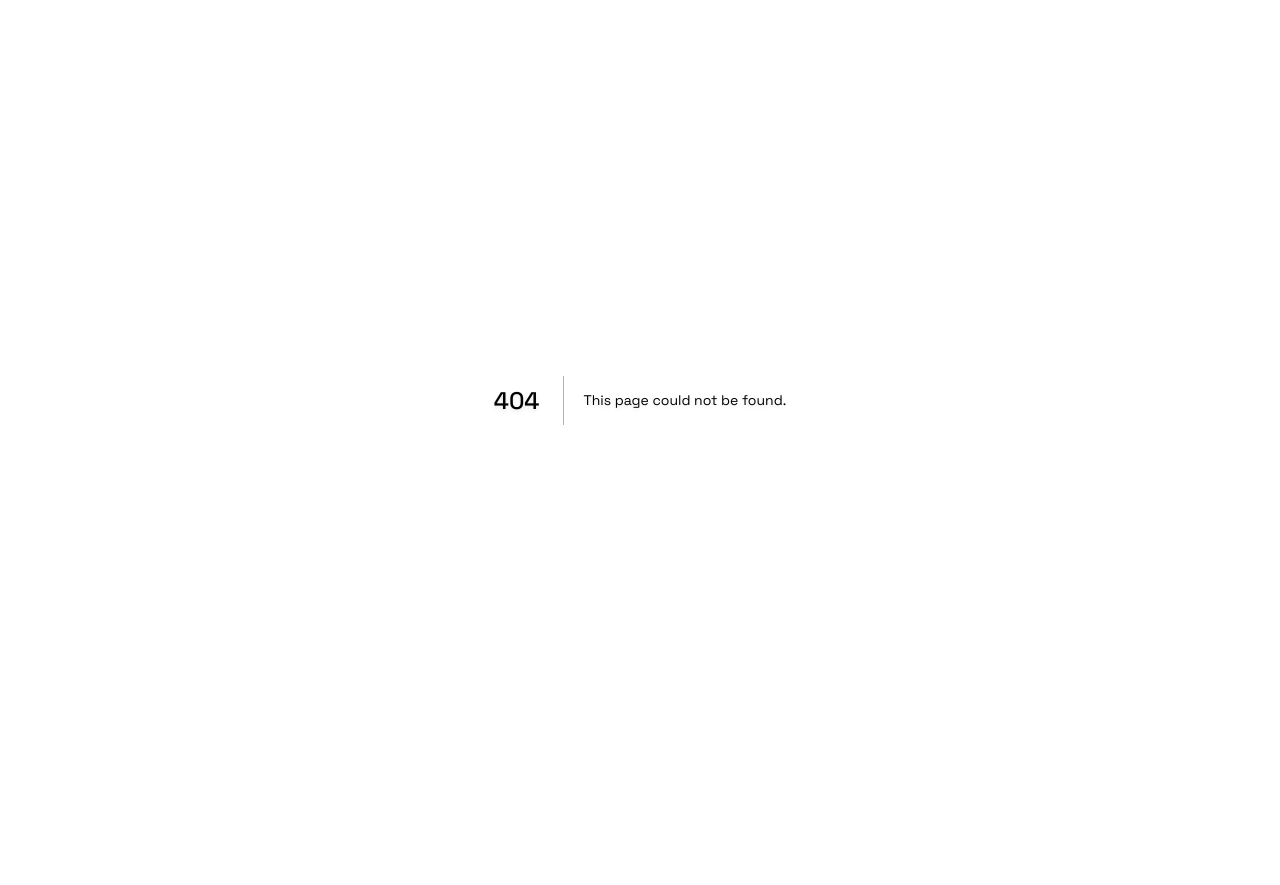
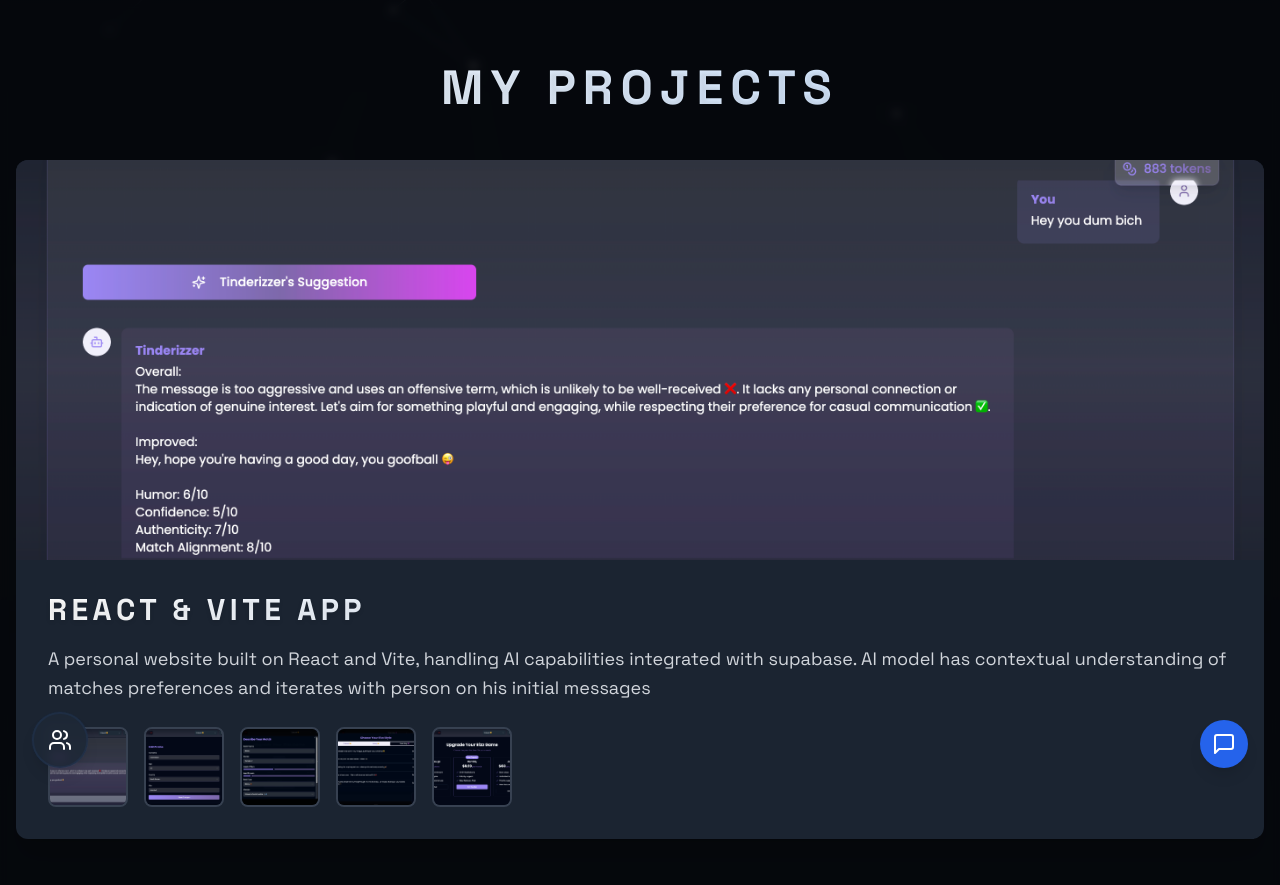
Before and after one commit to GloryMighty/PersonalWebsite, a Next.js app: page /projects in a window 1280 px wide. Before the commit this address had no page. Shown: the top 885 px of the page. Before the commit the page ends 800 px from the top, so only its background shows below. Built offline with nearby package versions, Linux system fonts and the light colour scheme.

Commit message:
New page for projects

```diff
--- a/app/globals.css
+++ b/app/globals.css
@@ -1,11 +1,54 @@
 /**
  * Global CSS Styles
  * This file contains core styling and utilities for the entire application.
+ * app/globals.css
  */
 
 @tailwind base;
 @tailwind components;
 @tailwind utilities;
+
+/* Project Page Styles */
+.project-card {
+  @apply bg-gray-800/90 backdrop-blur-md rounded-xl overflow-hidden shadow-xl transition-transform duration-300 hover:transform hover:scale-[1.02];
+}
+
+.project-image-container {
+  @apply relative w-full h-[300px] md:h-[400px] overflow-hidden;
+}
+
+.project-image {
+  @apply object-cover object-center w-full h-full transition-transform duration-500 hover:scale-105;
+}
+
+.project-content {
+  @apply p-6 md:p-8;
+}
+
+.project-title {
+  @apply text-2xl md:text-3xl font-bold text-white mb-4 tech-text bg-clip-text text-transparent bg-gradient-to-r from-white to-blue-200;
+}
+
+.project-description {
+  @apply text-gray-300 text-lg leading-relaxed mb-6;
+}
+
+.project-gallery {
+  @apply flex flex-wrap gap-4;
+}
+
+.gallery-thumbnail {
+  @apply relative w-20 h-20 rounded-lg overflow-hidden border-2 border-gray-700 transition-all duration-300 cursor-pointer;
+  @apply hover:border-blue-500 hover:shadow-lg hover:shadow-blue-500/20;
+}
+
+.thumbnail-image {
+  @apply object-cover w-full h-full transition-transform duration-300;
+}
+
+.gallery-thumbnail:hover .thumbnail-image {
+  @apply scale-110;
+}
 
 /* Theme Variables */
 :root {
--- a/app/layout.tsx
+++ b/app/layout.tsx
@@ -1,3 +1,5 @@
+// app/layout.tsx
+
 import type { Metadata } from "next"
 import { Space_Grotesk } from "next/font/google"
 import "./globals.css"
--- a/app/page.tsx
+++ b/app/page.tsx
@@ -1,19 +1,15 @@
+// app/page.tsx
+
 "use client"
 
 import { useState, useEffect, useRef } from "react"
 import { motion, useScroll, useTransform, AnimatePresence } from "framer-motion"
-import SocialLinksWidget from "@/components/SocialLinksWidget"
-import ProjectCarousel from "@/components/ProjectCarousel"
+import SocialLinksWidget from "../components/SocialLinksWidget"
 import ConstellationBackground from "../components/ConstellationBackground"
 import MicroSparks from "../components/MicroSparks"
 import ChatWidget from "../components/ChatWidget"
 
 // Types
-interface Project {
-  id: number
-  title: string
-  images: string[]
-}
 
 interface BioSection {
   title: string
@@ -237,36 +233,6 @@
   )
 }
 
-// Data
-const projects: Project[] = [
-  {
-    id: 1,
-    title: "React & Vite App",
-    images: [
-      "/ReactScreen/Main.png",
-      "/ReactScreen/Profile.png",
-      "/ReactScreen/Description.png",
-      "/ReactScreen/Approach.png",
-      "/ReactScreen/Upgrade.png"
-    ]
-  },
-  {
-    id: 2,
-    title: "Python Streamlit App",
-    images: [
-      "/StreamlitScreen/Main.png",
-      "/StreamlitScreen/Upload.png",
-      "/StreamlitScreen/Process.png",
-      "/StreamlitScreen/AIResponse.png",
-      "/StreamlitScreen/Delete.png"
-    ]
-  },
-  {
-    id: 3,
-    title: "My Introduction",
-    images: ["/placeholder.svg?height=315&width=560"]
-  },
-]
 
 const bioSections: BioSection[] = [
   {
@@ -298,7 +264,6 @@
 
 // Main Page Component
 export default function Home(): JSX.Element {
-  const [activeProject, setActiveProject] = useState(projects[0])
   const { scrollYProgress } = useScroll()
   const opacity = useTransform(scrollYProgress, [0, 0.2], [0, 1])
 
@@ -320,6 +285,10 @@
   window.addEventListener('resize', handleResize); // Call it on resize
   return () => window.removeEventListener('resize', handleResize); // Cleanup
 }, []);
+
+const redirectToProjects = () => {
+  window.location.href = "/projects"
+}
 
 return (
     <div className="min-h-screen relative">
@@ -358,39 +327,12 @@
               whileHover={{ scale: 1.05 }}
               whileTap={{ scale: 0.95 }}
               className="bg-blue-600 hover:bg-blue-700 text-white font-bold py-4 px-8 rounded-full transition duration-300 ease-in-out transform hover:-translate-y-1 shadow-lg hover:shadow-xl tech-text"
-              onClick={() => document.getElementById("projects")?.scrollIntoView({ behavior: "smooth" })}
+              onClick={() => redirectToProjects()}
             >
               Explore My Projects
             </motion.button>
           </motion.div>
 
-          <section id="projects" className="content-glass p-8 backdrop-blur-md max-w-5xl mx-auto">
-            <h2 className="tech-text text-3xl mb-8 text-center bg-clip-text text-transparent bg-gradient-to-r from-white to-blue-200">
-              My Projects
-            </h2>
-            <div className="grid grid-cols-1 gap-8">
-              {projects.map((project) => (
-                <motion.div
-                  key={project.id}
-                  className="rounded-lg overflow-hidden transform transition-all duration-300"
-                  initial={{ opacity: 0, y: 20 }}
-                  whileInView={{ opacity: 1, y: 0 }}
-                  viewport={{ once: true }}
-                  transition={{ duration: 0.5 }}
-                >
-                  <div className="p-4 bg-gray-800/80 backdrop-blur mb-4">
-                    <h3 className="text-2xl font-semibold text-center tech-text bg-clip-text text-transparent bg-gradient-to-r from-white to-blue-200">
-                      {project.title}
-                    </h3>
-                  </div>
-                  <ProjectCarousel
-                    images={project.images}
-                    title={project.title}
-                  />
-                </motion.div>
-              ))}
-            </div>
-          </section>
 
 
         </main>
--- /dev/null
+++ b/app/projects/page.tsx
@@ -0,0 +1,152 @@
+// app/projects/page.tsx
+
+"use client"
+
+import { motion } from "framer-motion"
+import Image from "next/image"
+import ConstellationBackground from "@/components/ConstellationBackground"
+import { useScroll } from "framer-motion"
+import { useState } from "react"
+import SocialLinksWidget from "@/components/SocialLinksWidget"
+import ChatWidget from "@/components/ChatWidget"
+
+interface Project {
+  id: number
+  title: string
+  description: string
+  images: string[]
+}
+
+const projects: Project[] = [
+  {
+    id: 1,
+    title: "React & Vite App",
+    description: 'A personal website built on React and Vite, handling AI capabilities integrated with supabase. AI model has contextual understanding of matches preferences and iterates with person on his initial messages',
+    images: [
+      "/ReactScreen/Main.png",
+      "/ReactScreen/Profile.png",
+      "/ReactScreen/Description.png",
+      "/ReactScreen/Approach.png",
+      "/ReactScreen/Upgrade.png"
+    ]
+  },
+  {
+    id: 2,
+    title: "Python Streamlit App",
+    description: 'A web application built on Streamlit, using Python and Gemini API to generate content. The app allows users to upload a PDF and receive a response in the form of a letter. The backend api handled via Google Cloud Storage API, parsing the files via base64 and batching the information from specified files to the model',
+    images: [
+      "/StreamlitScreen/Main.png",
+      "/StreamlitScreen/Upload.png",
+      "/StreamlitScreen/Process.png",
+      "/StreamlitScreen/AIResponse.png",
+      "/StreamlitScreen/Delete.png"
+    ]
+  },
+  {
+    id: 3,
+    title: "My Introduction",
+    description: 'Me myself and i',
+    images: ["/public/MyIntroducation/doggy.png"]
+  },
+]
+// Function to render the components
+export default function ProjectsPage() {
+  const { scrollYProgress } = useScroll()
+  const [selectedImages, setSelectedImages] = useState<{[key: number]: string}>({})
+
+  // Add the function to handle the first image and put the first image in the gallery of images after selectedImages is empty
+  const handleThumbnailClick = (projectId: number, imageSrc: string) => {
+    setSelectedImages(prev => ({
+      ...prev,
+      [projectId]: imageSrc
+    }))
+  }
+
+  // Include the first image in the gallery of images after selectedImages is empty
+  const handleFirstImage = (projectId: number, imageSrc: string) => {
+    setSelectedImages(prev => ({
+      ...prev,
+      [projectId]: imageSrc
+    }))
+  }
+
+
+  // Render the component with widgets and handle the first image
+  return (
+    <div className="min-h-screen relative bg-gradient-to-b from-gray-900/50 to-gray-800/50">
+      <ConstellationBackground scrollYProgress={scrollYProgress} />
+      <SocialLinksWidget />
+      <ChatWidget />
+      <main className="container mx-auto px-4 py-16 relative z-10">
+        <motion.h1
+          initial={{ opacity: 0, y: -20 }}
+          animate={{ opacity: 1, y: 0 }}
+          className="tech-text text-4xl md:text-5xl font-bold mb-12 text-center bg-clip-text text-transparent bg-gradient-to-r from-white to-blue-200"
+        >
+          My Projects
+        </motion.h1>
+
+        <div className="grid grid-cols-1 gap-12">
+          {projects.map((project, index) => (
+            <motion.div
+              key={project.id}
+              initial={{ opacity: 0, y: 20 }}
+              whileInView={{ opacity: 1, y: 0 }}
+              viewport={{ once: true }}
+              transition={{ duration: 0.5, delay: index * 0.2 }}
+              className="project-card"
+            >
+              <div className="project-image-container">
+                <Image
+                  src={selectedImages[project.id] || project.images[0]}
+                  alt={project.title}
+                  width={1200}
+                  height={675}
+                  className="project-image"
+                  priority={index === 0}
+                />
+              </div>
+              <div className="project-content">
+                <h2 className="project-title">{project.title}</h2>
+                <p className="project-description">{project.description}</p>
+                {project.images.length > 0 && (
+                  <div className="project-gallery">
+                    {project.images.map((image, imgIndex) => (
+                      <motion.div
+                      // Include the thumbnail in the gallery of images after selectedImages is empty
+                      // Also, add a ring to the selected image
+                        onClick={() => handleFirstImage(project.id, image)}
+                        onMouseEnter={() => handleThumbnailClick(project.id, image)}
+                        onMouseLeave={() => setSelectedImages(prev => ({
+                          ...prev,
+                          [project.id]: image
+                        }))}
+                        key={imgIndex}
+                        initial={{ opacity: 0, y: 20 }}
+                        whileInView={{ opacity: 1, y: 0 }}
+                        viewport={{ once: true }}
+                        transition={{ duration: 0.5, delay: index * 0.2 }}
+                        className={`gallery-thumbnail ${selectedImages[project.id] === image ? 'ring-2 ring-blue-500' : ''}`}                        whileHover={{ scale: 1.1 }}
+                        whileTap={{ scale: 0.95 }}
+                      >
+                        <Image
+                        // This is the gallery of images that includes thumbnail image.
+                        // Also, add a ring to the selected images
+                          src={image}
+                          alt={`${project.title} screenshot ${imgIndex + 1}`}
+                          width={100}
+                          height={100}
+                          className="thumbnail-image cursor-pointer"
+                        />
+                      </motion.div>
+                    ))}
+                  </div>
+                )}
+              </div>
+            </motion.div>
+          ))}
+        </div>
+      </main>
+    </div>
+  )
+}
--- a/components/ChatWidget.tsx
+++ b/components/ChatWidget.tsx
@@ -1,3 +1,5 @@
+// components/ChatWidget.tsx
+
 "use client"
 
 import React, { useState, useEffect, useRef, useCallback, useMemo } from "react"
--- a/components/ConstellationBackground.tsx
+++ b/components/ConstellationBackground.tsx
@@ -1,3 +1,5 @@
+// components/ConstellationBackground.tsx
+
 "use client"
 
 import { useEffect, useRef, useState } from "react"
--- a/components/MicroSparks.tsx
+++ b/components/MicroSparks.tsx
@@ -1,3 +1,5 @@
+/// /components/MicroSparks.tsx
+
 "use client"
 
 import { motion } from "framer-motion"
```
Also changed, not shown: public/MyIntroduction/doggy.png (added).
